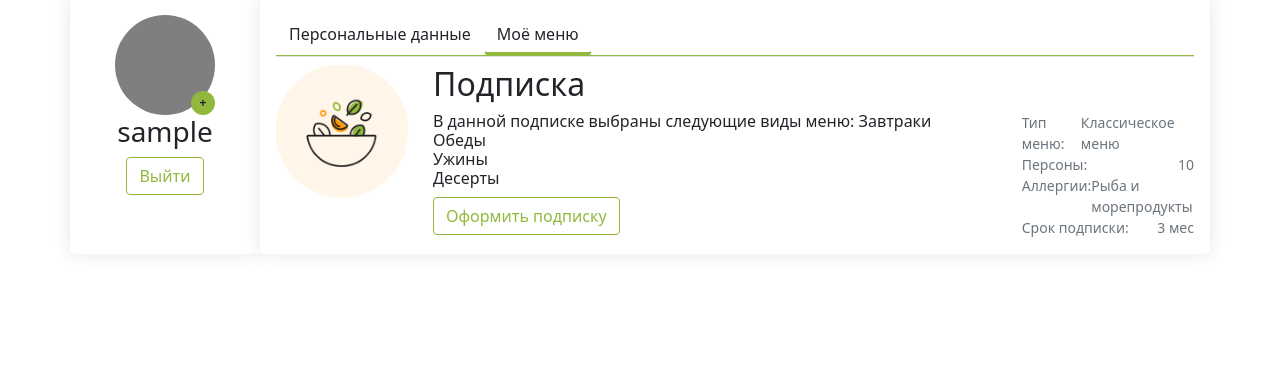
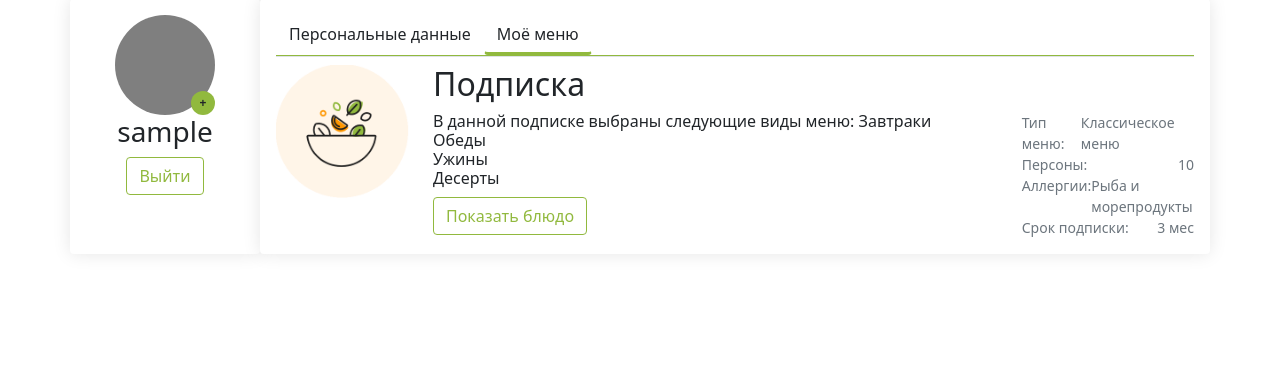
Before and after one commit to 949027/food-plan, a Django app: page /user/profile/ in a window 1280 px wide, after a click on "Моё меню". Shown: the part 244-631 px from the top of the page. Run offline with Django 4.2, Linux system fonts and the light colour scheme; a user stored in the database is signed in; data comes from the database, SQL or seed files in the repository; tables that the repository leaves empty hold one stand-in row (values such as "Sample post"); parts of the project's set-up code (start-up, migrations or seed data) failed here and were passed over.

```diff
--- a/accounts/templates/accounts/lk.html
+++ b/accounts/templates/accounts/lk.html
@@ -110,8 +110,12 @@
                               {% if order.dessert %} Десерты<br> {% endif %}
                               {% if order.new_year_menu %} Новогоднее меню<br> {% endif %}
                           </h6>
-                            <a class="btn btn-outline-success foodplan_green foodplan__border_green" href="{% url 'order'%}">
-                              Оформить подписку
+                           {% if not order %}
+                              <a class="btn btn-outline-success foodplan_green foodplan__border_green" href="{% url 'order'%}">
+                                Оформить подписку
+                              </a>
+                            {% endif %}
+                            <a class="btn btn-outline-success foodplan_green foodplan__border_green" href="{% url 'show_receipt'%}">Показать блюдо</button>
                             </a>
                         </div>
                         <div class="col-md-12 col-lg-3 text-muted d-flex flex-column justify-content-between">
```
